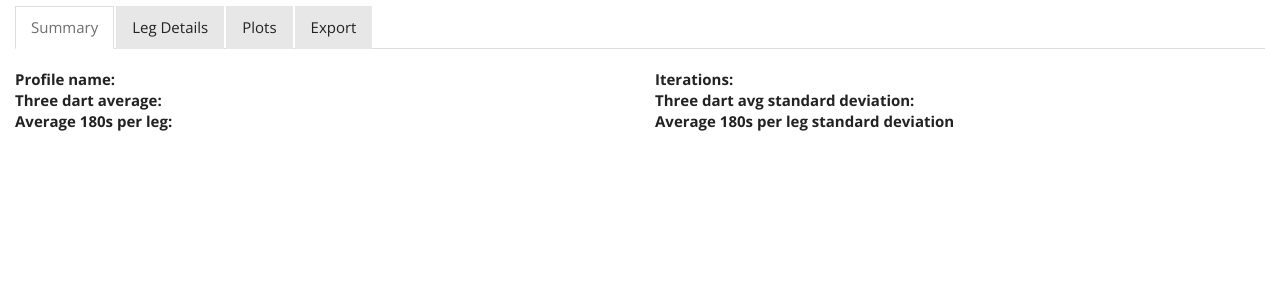
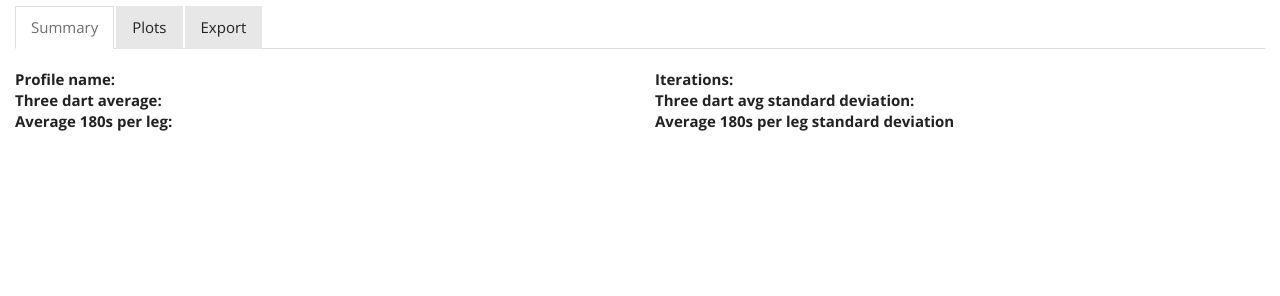
Before and after one commit to sd2k/darts-scraper, a Flask app: template darts/interface/templates/view_player_simulation.html in a window 1280 px wide. Shown: the part 134-430 px from the top of the page. Run offline with Flask 2, Linux system fonts and the light colour scheme; the template is opened without the code that fills it, so the values that code supplies are empty; some libraries are stand-ins or nearby versions.

Commit message:
Comment out 'details' tab for now

```diff
--- a/darts/interface/templates/view_player_simulation.html
+++ b/darts/interface/templates/view_player_simulation.html
@@ -11,7 +11,7 @@
 
     <ul class="nav nav-tabs" role="tablist">
       <li role="presentation" class="active"><a href="#summary" aria-controls="summary" role="tab" data-toggle="tab">Summary</a></li>
-      <li role="presentation"><a href="#details" aria-controls="details" role="tab" data-toggle="tab">Leg Details</a></li>
+      <!-- <li role="presentation"><a href="#details" aria-controls="details" role="tab" data-toggle="tab">Leg Details</a></li> -->
       <li role="presentation"><a href="#plots" aria-controls="plots" role="tab" data-toggle="tab">Plots</a></li>
       <li role="presentation"><a href="#export" aria-controls="export" role="tab" data-toggle="tab">Export</a></li>
     </ul>
@@ -50,8 +50,8 @@
       </div>
 
       <!-- Details tab -->
-      <div role="tabpanel" class="tab-pane" id="details">
-      </div>
+      <!-- <div role="tabpanel" class="tab-pane" id="details"> -->
+      <!-- </div> -->
 
       <!-- Plots tab -->
       <div role="tabpanel" class="tab-pane" id="plots">
```
